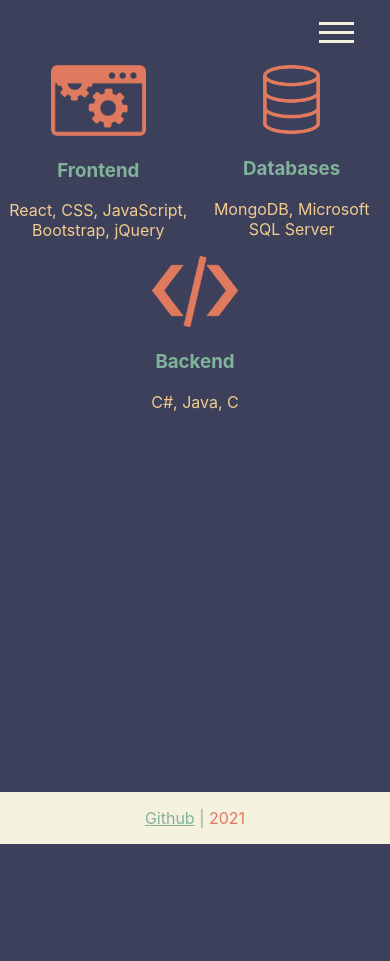
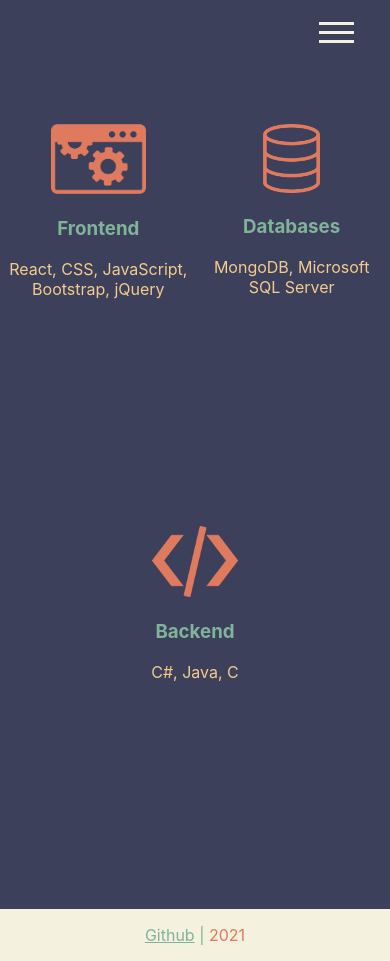
Before and after one commit to divrajsingh/react-personal-website, a React (Create React App) app: page /skills in a window 390 px wide. Before the commit the page ends 844 px from the top, so only its background shows below. Built offline with nearby package versions, Linux system fonts and the light colour scheme.

Commit message:
Mobile menu adjustments
Also adjusted mobile layout for homepage and skills page

```diff
--- a/src/mobileNav.css
+++ b/src/mobileNav.css
@@ -40,14 +40,14 @@
         display: none;
         position: absolute;
         right: 10px;
-        background-color: #f1f1f1;
+        background-color: var(--color1);
         min-width: 80px;
         box-shadow: 0px 8px 16px 0px rgba(0, 0, 0, 0.2);
         z-index: 1;
     }
     /* Links inside the dropdown */
     .dropdown-content a {
-        color: black;
+        color: var(--color4);
         padding: 12px 16px;
         text-decoration: none;
         display: block;
--- a/src/style.css
+++ b/src/style.css
@@ -5,10 +5,10 @@
     --color4: #81b29a;
     --color5: #f2cc8f;
 }
+
 * {
     box-sizing: border-box;
-   }
-
+}
 
 body {
     color: var(--color5);
@@ -19,7 +19,9 @@ body {
     overflow-x: hidden;
 }
 
-body h1,h2,h3 {
+body h1,
+h2,
+h3 {
     color: var(--color4);
 }
 
@@ -38,6 +40,7 @@ body h1,h2,h3 {
     justify-content: space-evenly;
     flex-wrap: wrap;
 }
+
 .navBar a {
     text-decoration: none;
     padding: 20px;
@@ -50,7 +53,8 @@ body h1,h2,h3 {
     transition: color 0.3s ease-in;
 }
 
-.aboutContainer, .skillsContainer {
+.aboutContainer,
+.skillsContainer {
     padding-top: 15%;
 }
 
@@ -214,7 +218,10 @@ body h1,h2,h3 {
     align-items: center;
     flex-direction: column;
 }
+
+
 /* Following styles taken from https://embedresponsively.com/ */
+
 .embed-container {
     position: relative;
     padding-bottom: 56.25%;
@@ -224,13 +231,16 @@ body h1,h2,h3 {
     width: 80%;
 }
 
-.embed-container iframe, .embed-container object, .embed-container embed {
+.embed-container iframe,
+.embed-container object,
+.embed-container embed {
     position: absolute;
     top: 0;
     left: 0;
     width: 100%;
     height: 100%;
 }
+
 .apiContainer img {
     max-width: 50%;
     height: auto;
@@ -247,7 +257,6 @@ body h1,h2,h3 {
 
 
 /* React Router transition styles */
-
 
 .page {
     grid-area: container;
@@ -277,7 +286,6 @@ body h1,h2,h3 {
 }
 
 @media only screen and (max-width: 600px) {
-
     .info {
         padding: 0;
         margin-bottom: 50px;
@@ -299,9 +307,7 @@ body h1,h2,h3 {
     .apiContainer img {
         max-width: 90%;
     }
-
-    .aboutContainer, .skillsContainer {
-        padding-top: 0;
+    .skillsContainer {
+        height: 100vh;
     }
-
 }
```
